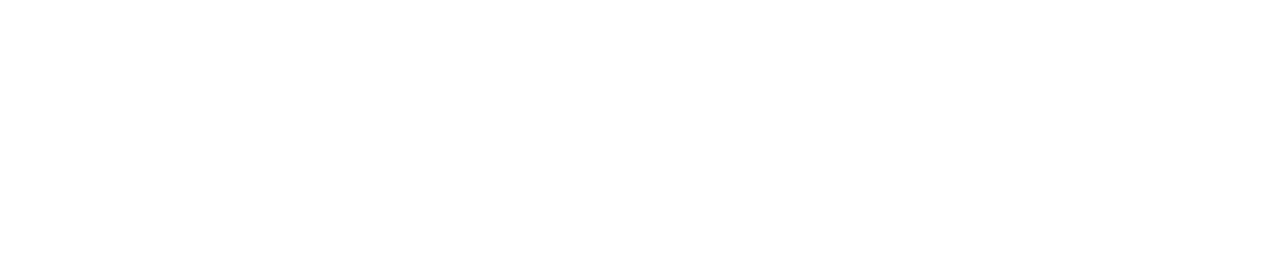
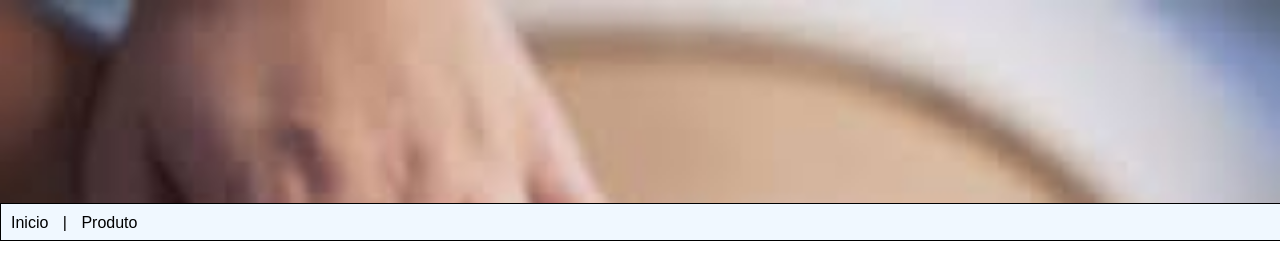
Before and after one commit to joaoPedroDaCunha/relacionado-massoterapia, a plain HTML site: page index.html in a window 1280 px wide. Drawn offline with Linux system fonts and the light colour scheme.

Commit message:
esboço basico do menu

```diff
--- a/Stly.css
+++ b/Stly.css
@@ -0,0 +1,36 @@
+body{
+    padding: 0px;
+    margin: 0px;
+    font-family:"Arial" ;
+}
+.cabecalho{
+    width:auto;
+    height: 240px;
+    position:static;
+}
+
+.imag{
+    display: inline-block;
+    background-image: url('/imagens/conceito\ zen.jpg');
+    background-size: cover;
+    background-repeat: no-repeat;
+    height:85%;
+    width:100%;
+}
+.menu{
+    height: 15%;
+    width: 100%;
+    border-width: 1px;
+    border-color:black;
+    border-style: solid;
+    background-color: aliceblue;
+    position: relative;
+    bottom: 5px;
+}
+.p1{
+    display: inline-block;
+    position: relative;
+    word-spacing: 10px;
+    bottom: 6px;
+    left: 10px ;
+}
--- a/index.html
+++ b/index.html
@@ -1,17 +1,21 @@
 <!DOCTYPE html>
 <html lang="pt-br">
+
 <head>
     <meta charset="UTF-8">
     <meta http-equiv="X-UA-Compatible" content="IE=edge">
     <meta name="viewport" content="width=device-width, initial-scale=1.0">
-    <title>Masoterapia</title>
+    <title>Massoterapia</title>
     <link rel="stylesheet" href="./Stly.css">
 </head>
+
 <body>
     <header>
         <div class="cabecalho">
             <div class="imag"></div>
-            <div class="menu"></div>
+            <div class="menu">
+                <p class="p1"><a>Inicio</a> | <a>Produto</a> </p>
+            </div>
         </div>
     </header>
     <main>
@@ -25,4 +29,5 @@
         </div>
     </footer>
 </body>
+
 </html>
```
Also changed, not shown: imagens/MassagemRelaxante.jpg (added), imagens/conceito zen.jpg (added).
